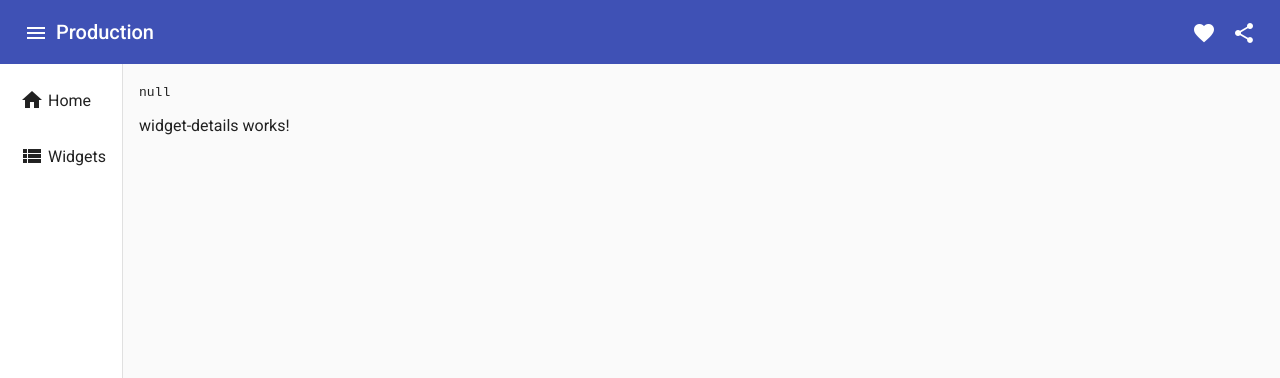
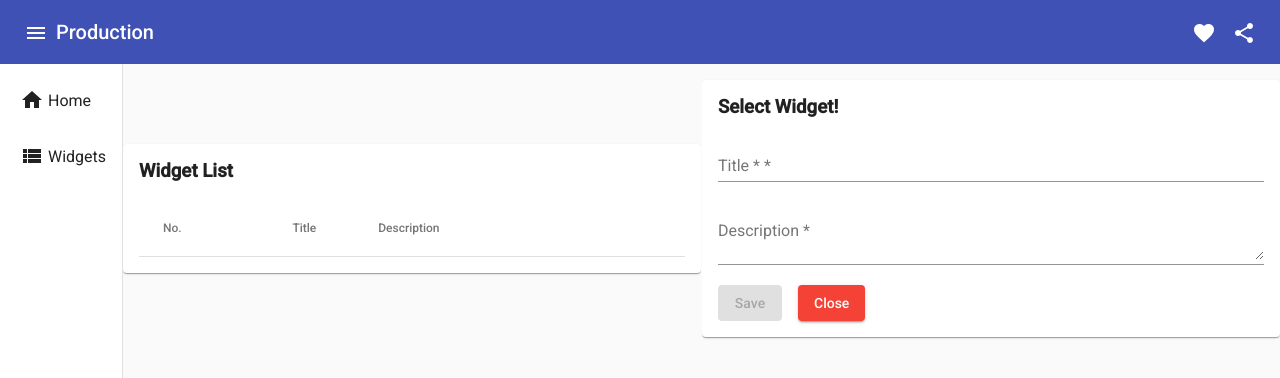
Before and after one commit to diosvo/nx-workspace, an Angular app in the folder fem-production/: page /widgets in a window 1280 px wide. Shown: the top 378 px of the page. Built offline with nearby package versions, Linux system fonts and the light colour scheme; no server answers.

Commit message:
Update UI for Widget Component

```diff
--- a/fem-production/apps/dashboard/src/app/app.component.scss
+++ b/fem-production/apps/dashboard/src/app/app.component.scss
@@ -5,7 +5,3 @@
     left    : 0;
     right   : 0;
 }
-
-.content-container {
-    padding: 0.5rem 1rem;
-}
--- a/fem-production/apps/dashboard/src/app/app.module.ts
+++ b/fem-production/apps/dashboard/src/app/app.module.ts
@@ -1,5 +1,6 @@
 import { HttpClientModule } from '@angular/common/http';
 import { NgModule } from '@angular/core';
+import { FormsModule, ReactiveFormsModule } from '@angular/forms';
 import { BrowserModule } from '@angular/platform-browser';
 import { BrowserAnimationsModule } from '@angular/platform-browser/animations';
 
@@ -26,7 +27,10 @@ import { WidgetsComponent } from './widgets/widgets.component';
     CoreStateModule,
     MaterialModule,
     RoutingModule,
-    UiToolbarModule
+    UiToolbarModule,
+
+    FormsModule,
+    ReactiveFormsModule
   ],
   providers: [],
   bootstrap: [AppComponent],
--- a/fem-production/apps/dashboard/src/app/widgets/widget-details/widget-details.component.html
+++ b/fem-production/apps/dashboard/src/app/widgets/widget-details/widget-details.component.html
@@ -1 +1,19 @@
-<p>widget-details works!</p>
+<mat-card>
+  <h3>Select Widget!</h3>
+  <form [formGroup]="createForm" class="form" (ngSubmit)="onSubmit()">
+    <mat-form-field class="full-width">
+      <mat-label>Title *</mat-label>
+      <input formControlName="title" matInput placeholder="Widget">
+    </mat-form-field>
+
+    <mat-form-field class="full-width">
+      <mat-label>Description</mat-label>
+      <textarea formControlName="description" matInput placeholder="Pending..."></textarea>
+    </mat-form-field>
+
+    <div>
+      <button mat-raised-button [disabled]="createForm.invalid" (click)="onSubmit()">Save</button>
+      <button mat-raised-button color="warn" (click)="onClose()">Close</button>
+    </div>
+  </form>
+</mat-card>
--- a/fem-production/apps/dashboard/src/app/widgets/widget-details/widget-details.component.scss
+++ b/fem-production/apps/dashboard/src/app/widgets/widget-details/widget-details.component.scss
@@ -0,0 +1,11 @@
+.form {
+  width: 100%;
+}
+
+.full-width {
+  width: 100%;
+}
+
+button {
+  margin-right: 1rem;
+}
--- a/fem-production/apps/dashboard/src/app/widgets/widget-details/widget-details.component.ts
+++ b/fem-production/apps/dashboard/src/app/widgets/widget-details/widget-details.component.ts
@@ -1,4 +1,5 @@
 import { Component, EventEmitter, Input, Output } from '@angular/core';
+import { FormBuilder, FormGroup, Validators } from '@angular/forms';
 import { Widget } from '@fem-production/api-interfaces';
 
 @Component({
@@ -10,4 +11,23 @@ export class WidgetDetailsComponent {
   @Input() widget: Widget;
   @Output() saved = new EventEmitter();
   @Output() cancelled = new EventEmitter();
+
+  createForm: FormGroup;
+
+  constructor(private fb: FormBuilder) {
+    this.createForm = this.fb.group({
+      title: ['', Validators.required],
+      description: ['', Validators.required]
+    })
+  }
+
+  onSubmit() {
+    this.widget = this.createForm.value;
+    this.saved.emit();
+  }
+
+  onClose() {
+    // this.createForm.reset();
+    this.cancelled.emit();
+  }
 }
--- a/fem-production/apps/dashboard/src/app/widgets/widget-list/widget-list.component.html
+++ b/fem-production/apps/dashboard/src/app/widgets/widget-list/widget-list.component.html
@@ -1 +1,22 @@
-<pre><p>{{widgets | json }}</p></pre>
+<mat-card>
+  <h3>Widget List</h3>
+  <table mat-table [dataSource]="widgets">
+    <ng-container matColumnDef="id">
+      <th mat-header-cell *matHeaderCellDef> No. </th>
+      <td mat-cell *matCellDef="let element"> {{element.id}} </td>
+    </ng-container>
+
+    <ng-container matColumnDef="title">
+      <th mat-header-cell *matHeaderCellDef> Title </th>
+      <td mat-cell *matCellDef="let element"> {{element.title}} </td>
+    </ng-container>
+
+    <ng-container matColumnDef="description">
+      <th mat-header-cell *matHeaderCellDef> Description </th>
+      <td mat-cell *matCellDef="let element"> {{element.description}} </td>
+    </ng-container>
+
+    <tr mat-header-row *matHeaderRowDef="displayedColumns"></tr>
+    <tr mat-row *matRowDef="let row; columns: displayedColumns;"></tr>
+  </table>
+</mat-card>
--- a/fem-production/apps/dashboard/src/app/widgets/widget-list/widget-list.component.scss
+++ b/fem-production/apps/dashboard/src/app/widgets/widget-list/widget-list.component.scss
@@ -0,0 +1,3 @@
+table {
+  width: 100%;
+}
--- a/fem-production/apps/dashboard/src/app/widgets/widget-list/widget-list.component.ts
+++ b/fem-production/apps/dashboard/src/app/widgets/widget-list/widget-list.component.ts
@@ -7,8 +7,10 @@ import { Widget } from '@fem-production/api-interfaces';
   styleUrls: ['./widget-list.component.scss']
 })
 export class WidgetListComponent {
-  @Input() widgets: Array<Widget>;
+  @Input() widgets: Array<Widget>
   @Input() readonly = false;
   @Output() selected = new EventEmitter();
   @Output() deleted = new EventEmitter();
+
+  displayedColumns = ['id', 'title', 'description'];
 }
--- a/fem-production/apps/dashboard/src/app/widgets/widgets.component.html
+++ b/fem-production/apps/dashboard/src/app/widgets/widgets.component.html
@@ -1,9 +1,12 @@
-<div class="component-container">
-  <div class="list-component">
-    <widget-list [widgets]="widgets$ | async" (selected)="select($event)" (deleted)="delete($event)">
-    </widget-list>
-  </div>
-  <div class="details-component">
+<mat-grid-list cols="2" rowHeight="2:1">
+  <mat-grid-tile>
+    <div class="list-component">
+      <widget-list [widgets]="widgets$ | async" (selected)="select($event)" (deleted)="delete($event)">
+      </widget-list>
+    </div>
+  </mat-grid-tile>
+
+  <mat-grid-tile>
     <widget-details [widget]="selectWidget" (saved)="save($event)" (cancelled)="resetForm()"></widget-details>
-  </div>
-</div>
+  </mat-grid-tile>
+</mat-grid-list>
--- a/fem-production/apps/dashboard/src/app/widgets/widgets.component.scss
+++ b/fem-production/apps/dashboard/src/app/widgets/widgets.component.scss
@@ -0,0 +1,12 @@
+.list-component {
+  width: 100%;
+}
+
+widget-list,
+widget-details {
+  width  : 100%;
+}
+
+:host ::ng-deep .mat-grid-tile .mat-figure {
+  align-items: inherit;
+}
```
